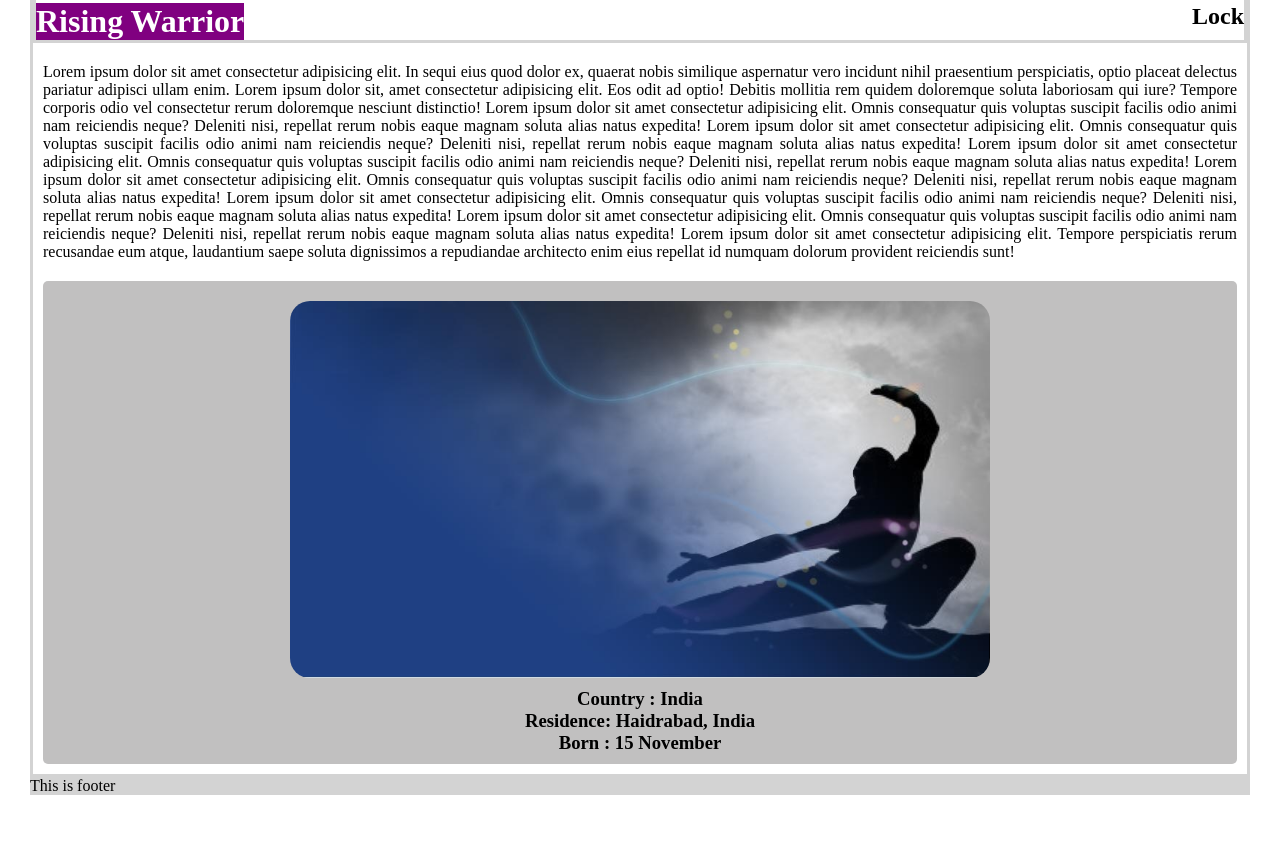
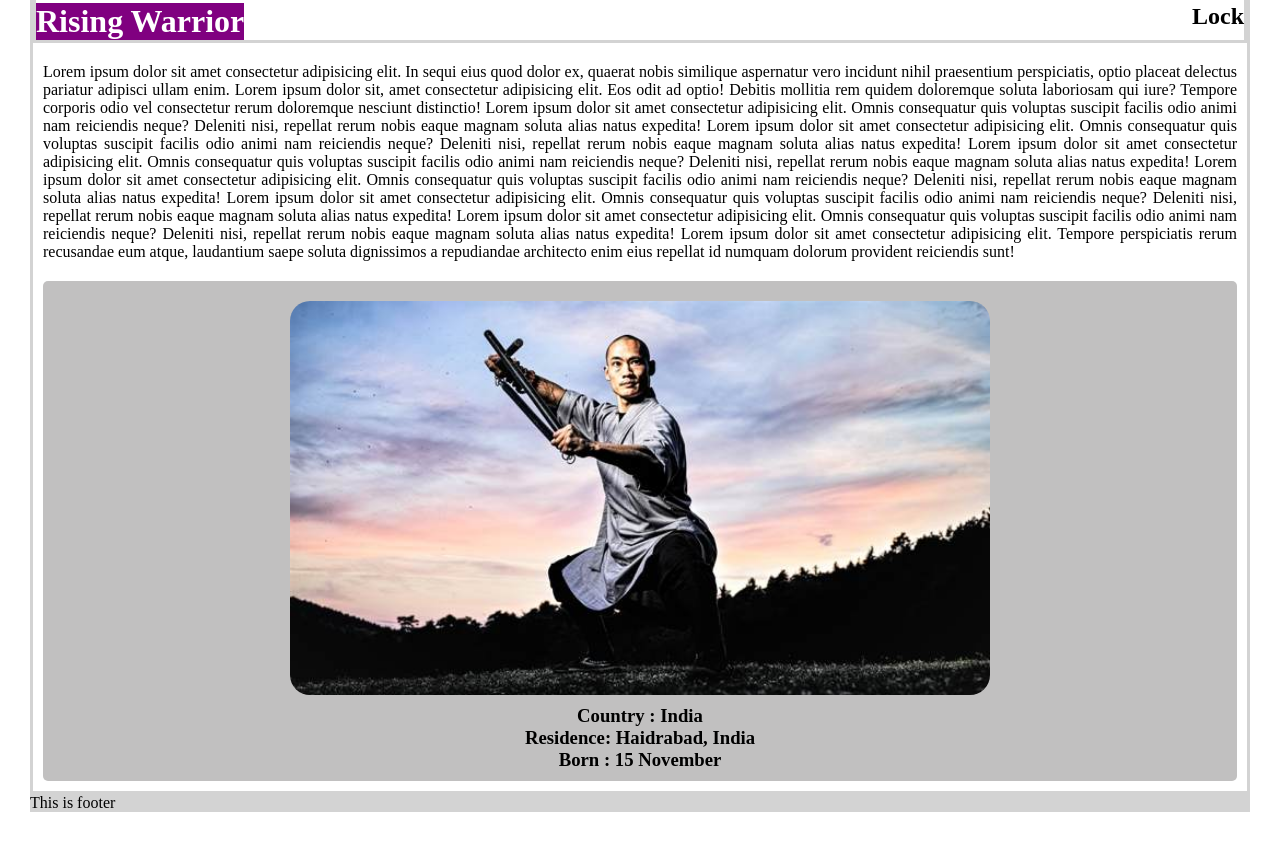
Before and after one commit to nikhileshsp/media, a plain HTML site: page index.html in a window 1280 px wide. Shown: the part 639-1481 px from the top of the page. Drawn offline with Linux system fonts and the light colour scheme.

Commit message:
aded image

```diff
--- a/index.html
+++ b/index.html
@@ -88,7 +88,7 @@
 
                     </div>
                     <div class="details">
-                        <img src="Images/ma1_1_orig (1).jpg" alt="">
+                        <img src="Images/martialart2.jpg" alt="">
                         <H3>Country : India</H3>
                         <H3>Residence: Haidrabad, India</H3>
                         <H3>Born : 15 November</H3>
```
